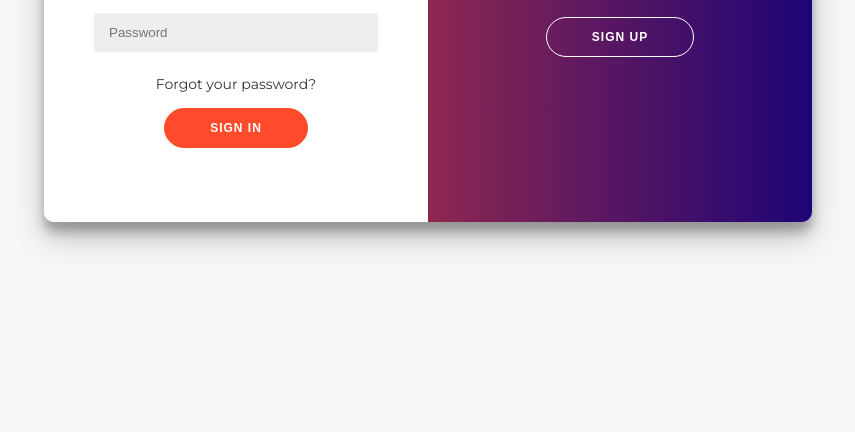
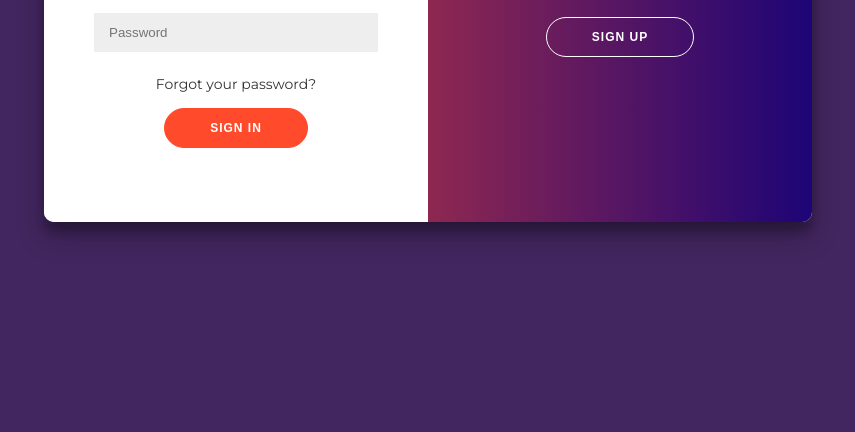
Before and after one commit to Aakansha99/resume, a plain HTML site: page login.html in a window 1280 px wide. Shown: the part 398-830 px from the top of the page, without its empty margins (212-1067 px from the left). Drawn offline with Linux system fonts and the light colour scheme.

Commit message:
Update style_login.css

```diff
--- a/style_login.css
+++ b/style_login.css
@@ -6,7 +6,7 @@
 }
 
 body {
-	background: #f6f5f7;
+	background: #42265f;
 	display: flex;
 	justify-content: center;
 	align-items: center;
```
